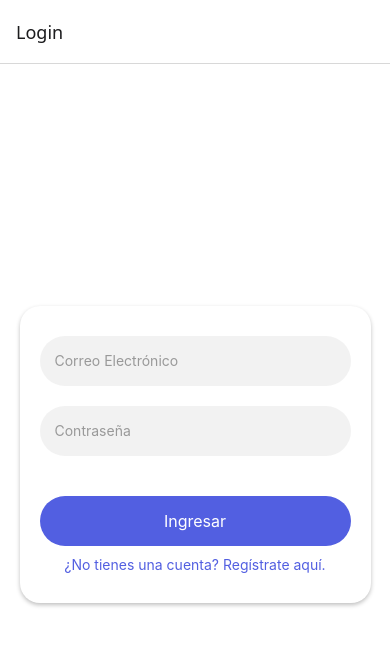
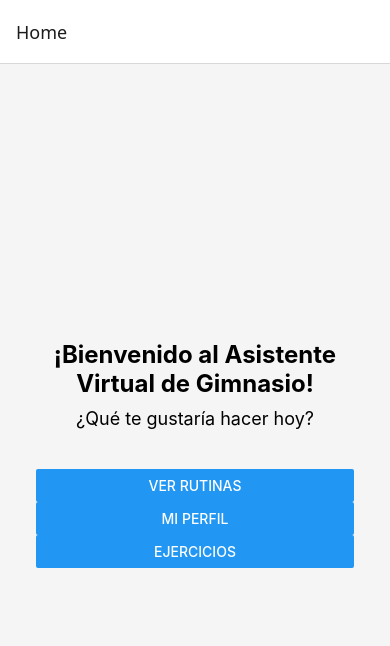
Before and after one commit to kttt11/ejercicioReact, a React Native app: screen / in a window 390 px wide. Shown: the top 646 px of the page. Built offline with nearby package versions, Linux system fonts and the light colour scheme.

Commit message:
realizacion del home

```diff
--- a/src/App.js
+++ b/src/App.js
@@ -7,6 +7,7 @@ import { StyleSheet, Text, View } from 'react-native';
 import LoginScreen from './screens/LoginScreen';
 import HomeScreen from './screens/HomeScreen';
 import RegistroScreen from './screens/RegistroScreen';
+import WelcomeScreen from './screens/WelcomeScreen';
 // Only import react-native-gesture-handler on native platforms
 import 'react-native-gesture-handler';
 
@@ -16,10 +17,11 @@ export default function App() {
   return (
     <NavigationContainer>
       <StatusBar style="auto" />
-      <Stack.Navigator initialRouteName="Login">
+      <Stack.Navigator initialRouteName="Home">
         <Stack.Screen name="Login" component={LoginScreen} />
         <Stack.Screen name="Home" component={HomeScreen} />
         <Stack.Screen name="Registro" component={RegistroScreen} />
+        <Stack.Screen name="Welcome" component={WelcomeScreen} />
       </Stack.Navigator>
     </NavigationContainer>
   );
```
